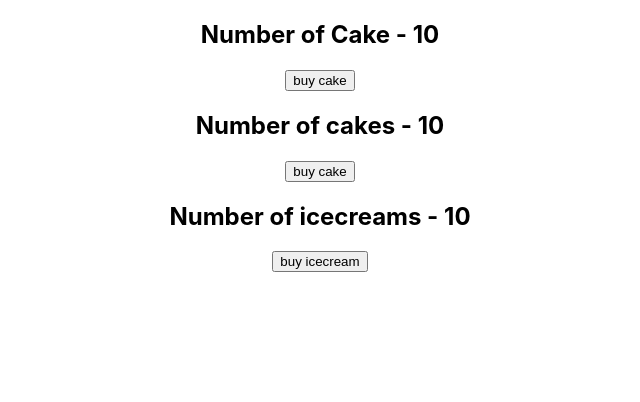
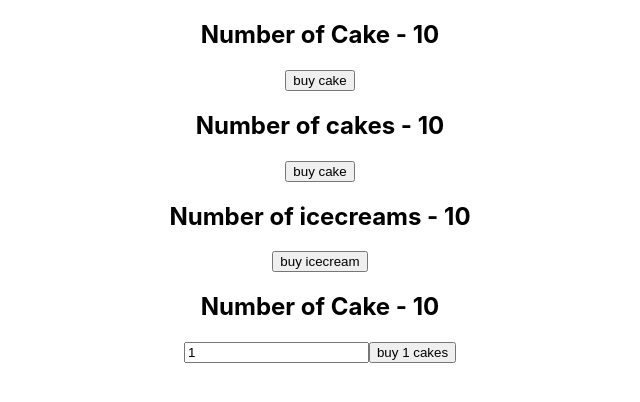
Before and after one commit to ahmedos999/redux-demo, a React (Create React App) app in the folder react-redux-demo/: page / in a window 1280 px wide. Shown: the top 402 px of the page, without its empty margins (320-960 px from the left). Built offline with nearby package versions, Linux system fonts and the light colour scheme.

Commit message:
added action payload

```diff
--- a/react-redux-demo/src/App.js
+++ b/react-redux-demo/src/App.js
@@ -3,6 +3,7 @@
 import CakeContainer from './components/CakeContainer';
 import HookCakeContainer from './components/HookCakeContainer';
 import IcecreamContainer from './components/IcecreamContainer';
+import NewCakeContainer from './components/NewCakeContainer';
 import store from './redux/store'
 import { Provider } from 'react-redux';
 
@@ -13,6 +14,7 @@
      <CakeContainer></CakeContainer>
      <HookCakeContainer></HookCakeContainer>
      <IcecreamContainer></IcecreamContainer>
+     <NewCakeContainer></NewCakeContainer>
     </div>
     </Provider>
   );
--- /dev/null
+++ b/react-redux-demo/src/components/NewCakeContainer.js
@@ -0,0 +1,26 @@
+import React,{useState} from 'react'
+import { buyCake } from '../redux'
+import { connect } from 'react-redux'
+
+function NewCakeContainer(props) {
+    const [number,setNumber] = useState(1)
+  return (
+    <div>
+        <h2>Number of Cake - {props.numOfCakes}</h2>
+        <input type="text" value={number} onChange={e=>setNumber(e.target.value)} />
+        <button onClick={()=>props.buyCake(number)}>buy {number} cakes</button>
+    </div>
+  )
+}
+const mapStateToProps = state =>{
+  return{
+    numOfCakes:state.cake.numOfCakes
+  }
+}
+
+const mapDispatchToprops = dispatch =>{
+  return{
+    buyCake:number=>dispatch(buyCake(number))
+  }
+}
+export default connect(mapStateToProps,mapDispatchToprops)(NewCakeContainer)
--- a/react-redux-demo/src/redux/cakes/ReducerCake.js
+++ b/react-redux-demo/src/redux/cakes/ReducerCake.js
@@ -8,7 +8,7 @@
     switch(action.type){
         case BUY_CAKE:return{
             ...state,
-            numOfCakes:state.numOfCakes-1
+            numOfCakes:state.numOfCakes-action.payload
         }
         default:return state
     }
--- a/react-redux-demo/src/redux/cakes/cakeAction.js
+++ b/react-redux-demo/src/redux/cakes/cakeAction.js
@@ -1,7 +1,8 @@
 import { BUY_CAKE } from "./cakeTypes"
 
-export const buyCake =()=>{
+export const buyCake =(number=1)=>{
     return{
-        type:BUY_CAKE
+        type:BUY_CAKE,
+        payload:number
     }
 }
```
